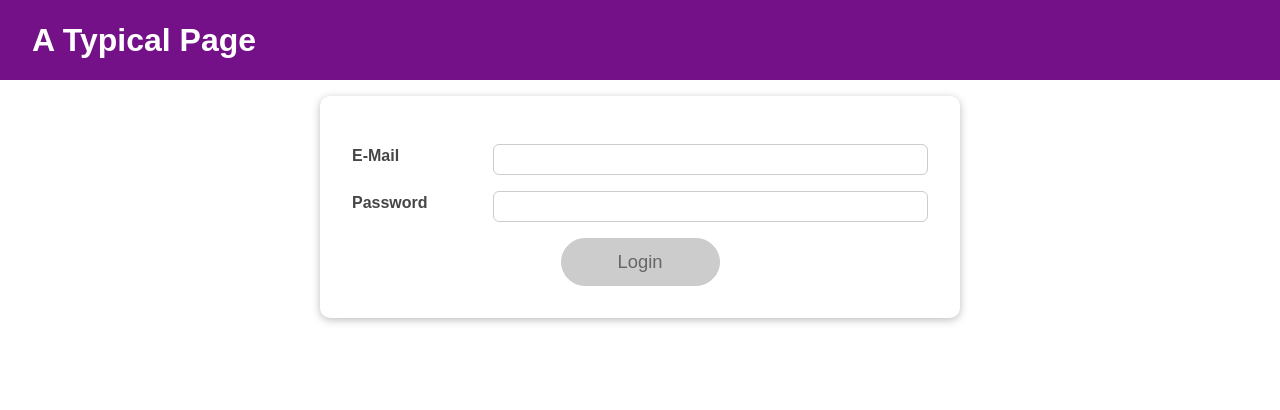
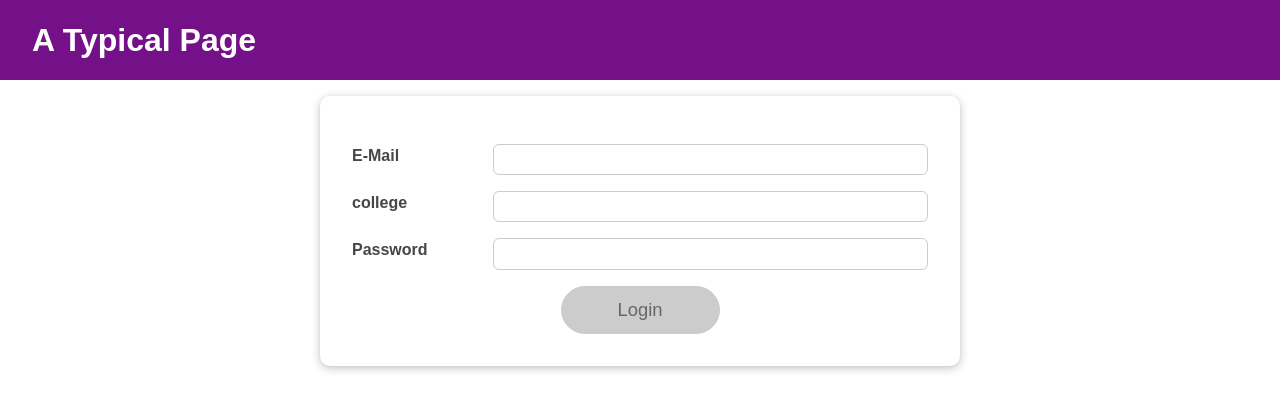
Before and after one commit to HimanshuDeveloperr/demo-project, a React (Create React App) app: page / in a window 1280 px wide. Shown: the top 410 px of the page. Built offline with nearby package versions, Linux system fonts and the light colour scheme.

Commit message:
addedCollegeInput givenValidation also super IMP

```diff
--- a/src/App.js
+++ b/src/App.js
@@ -15,7 +15,7 @@
     }
 
   },[])
-  const loginHandler = (email, password) => {
+  const loginHandler = (email, password,college) => {
     // used localstorage to stored the data during user login
     localStorage.setItem("loggedIn","1")
     setIsLoggedIn(true);
--- a/src/components/Login/Login.js
+++ b/src/components/Login/Login.js
@@ -7,6 +7,7 @@
 const Login = (props) => {
   const [enteredEmail, setEnteredEmail] = useState('');
   const [emailIsValid, setEmailIsValid] = useState();
+  const[enteredCollege,setEnteredCollege]=useState('')
   const [enteredPassword, setEnteredPassword] = useState('');
   const [passwordIsValid, setPasswordIsValid] = useState();
   const [formIsValid, setFormIsValid] = useState(false);
@@ -14,15 +15,18 @@
   useEffect(()=>{
 
     setFormIsValid(
-      enteredEmail.includes('@') && enteredPassword.trim().length > 6
+      enteredEmail.includes('@') && enteredPassword.trim().length > 6 && enteredCollege.trim().length>3
     );
-  },[enteredEmail,enteredPassword])
+  },[enteredEmail,enteredPassword,enteredCollege])
 
   const emailChangeHandler = (event) => {
     setEnteredEmail(event.target.value);
 
   };
 
+  const collegeChangeHandler=(event)=>{
+    setEnteredCollege(event.target.value)
+  }
   const passwordChangeHandler = (event) => {
     setEnteredPassword(event.target.value);
 
@@ -38,7 +42,7 @@
 
   const submitHandler = (event) => {
     event.preventDefault();
-    props.onLogin(enteredEmail, enteredPassword);
+    props.onLogin(enteredEmail, enteredPassword,enteredCollege);
   };
 
   return (
@@ -56,6 +60,19 @@
             value={enteredEmail}
             onChange={emailChangeHandler}
             onBlur={validateEmailHandler}
+          />
+        </div>
+        <div
+          className={`${classes.control} ${
+            emailIsValid === false ? classes.invalid : ''
+          }`}
+        >
+          <label htmlFor="college">college</label>
+          <input
+            type="text"
+            id="college"
+            value={enteredCollege}
+            onChange={collegeChangeHandler}
           />
         </div>
         <div
```
